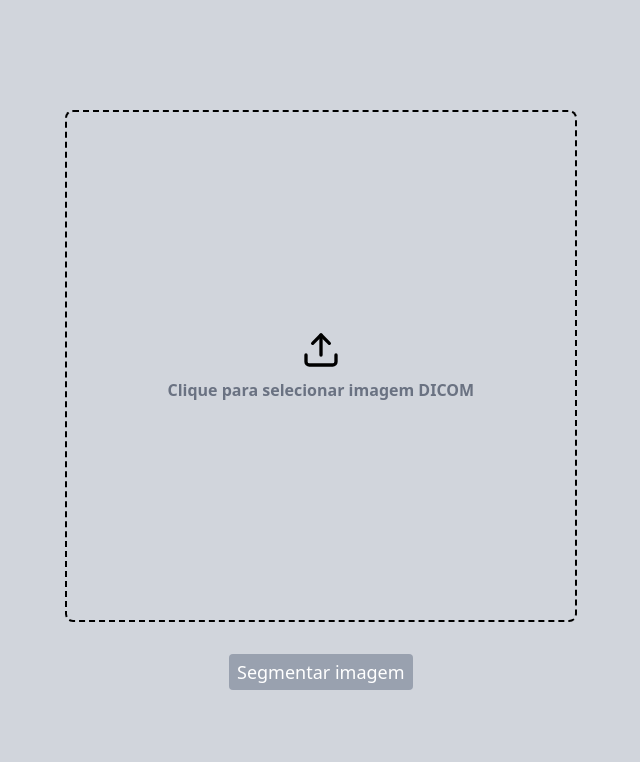
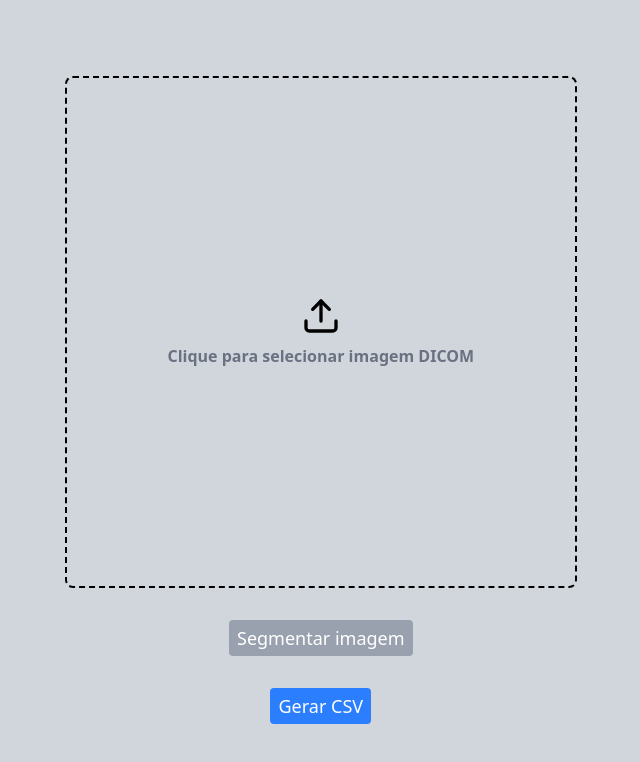
Before and after one commit to kelvinleandro/lung-segmentation-client, a React (Vite) app: page / in a window 1280 px wide. Shown: the top 762 px of the page, without its empty margins (76-716 px from the left). Built offline with nearby package versions, Linux system fonts and the light colour scheme; what @cornerstonejs/core, @cornerstonejs/dicom-image-loader would draw is missing.

Commit message:
feat: adiciona botão Gerar CSV

```diff
--- a/src/pages/home.tsx
+++ b/src/pages/home.tsx
@@ -122,6 +122,11 @@ const HomePage = () => {
         >
           Segmentar imagem
         </button>
+
+        <button className="py-1 px-2 text-lg bg-blue-500 text-white rounded hover:bg-blue-600 disabled:bg-gray-400 cursor-pointer ">
+
+          Gerar CSV
+        </button>
       </div>
 
       <div className="w-[38%] flex flex-col items-start">
```
